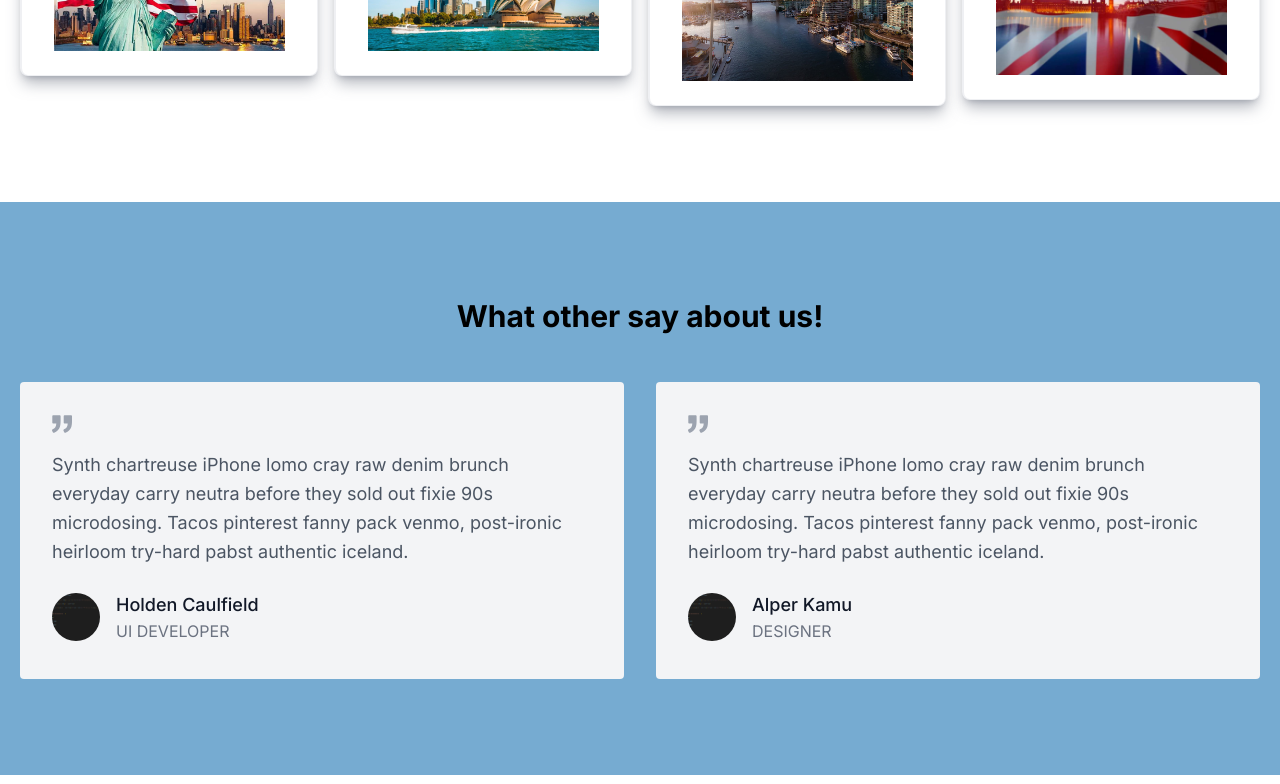
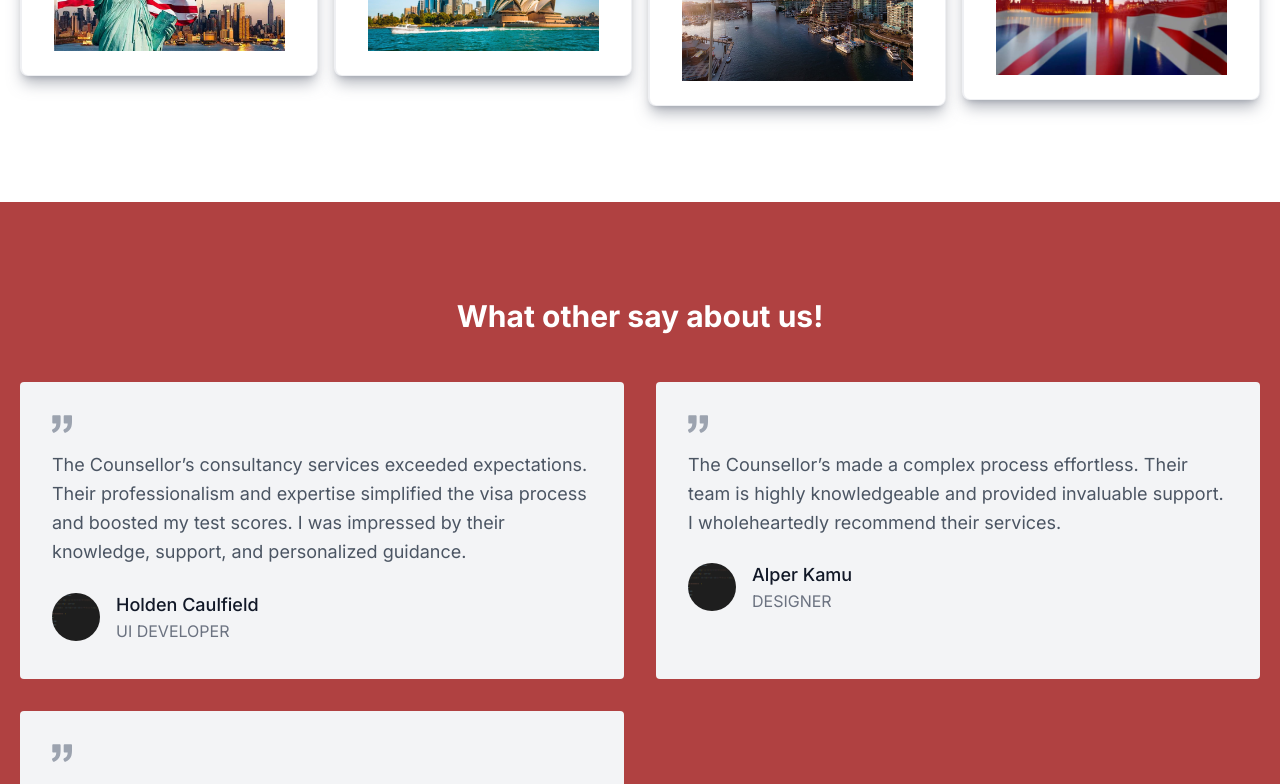
Before and after one commit to Satkar69/TheCounsellor, a Next.js app: page / in a window 1280 px wide. Shown: the part 2000-2784 px from the top of the page. Built offline with nearby package versions, Linux system fonts and the light colour scheme.

Commit message:
Updated customer reviews

```diff
--- a/src/app/components/Contact/page.tsx
+++ b/src/app/components/Contact/page.tsx
@@ -9,11 +9,11 @@
         <div className="p-8 flex flex-col gap-4 items-center">
           <div>
             <h1 className="title-font text-3xl font-bold text-black">
-              Ready to dive into projects?
+              Get in touch with us!
             </h1>
           </div>
           <div>
-            <p className="text-xl">Get in touch with our team</p>
+            <p className="text-xl">You can find us here</p>
           </div>
         </div>
         <section className="relative z-10 overflow-hidden py-20 dark:bg-dark lg:py-[120px]">
@@ -49,7 +49,7 @@
                     <div className="mt-6">
                       <button
                         type="submit"
-                        className="bg-[#0D7ABF] text-white px-4 py-2 rounded-xl hover:bg-[#0d7bbfd7]"
+                        className="bg-[#B04141] text-white px-4 py-2 rounded-xl hover:bg-[#0d7bbfd7]"
                       >
                         Send Message
                       </button>
--- a/src/app/components/Footer.tsx
+++ b/src/app/components/Footer.tsx
@@ -1,7 +1,7 @@
 const Footer = () => {
   return (
     <>
-      <footer className="bg-[#0D7ABF]">
+      <footer className="bg-[#B04141]">
         <div className="mx-auto w-full max-w-screen-xl p-4 py-6 lg:py-8">
           <div className="md:flex justify-between">
             <div className="mb-6 md:mb-0">
@@ -53,7 +53,7 @@
                   </li>
                   <li className="mb-4">
                     <a href="" className="hover:underline ">
-                      info.@asknemo.com.np
+                    nepalithe.counsellor@gmail.com
                     </a>
                   </li>
                   <li className="mb-4">
--- a/src/app/components/Header.tsx
+++ b/src/app/components/Header.tsx
@@ -61,8 +61,8 @@
           <div className="flex flex-1 items-center justify-center sm:items-stretch sm:justify-start">
             <div className="flex flex-shrink-0 items-center">
               <img
-                className="h-8 w-auto"
-                src="https://tailwindui.com/img/logos/mark.svg?color=indigo&shade=500"
+                className="h-12 w-auto"
+                src="/logo1.jpg"
                 alt="Your Company"
               />
             </div>
--- a/src/app/components/Statistics.tsx
+++ b/src/app/components/Statistics.tsx
@@ -1,7 +1,7 @@
 const StatisticsPage = () => {
   return (
     <>
-      <section className="text-[#0d7abf] body-font mt-10 mx-auto w-full max-w-screen-xl">
+      <section className="text-[#B04141] body-font mt-10 mx-auto w-full max-w-screen-xl">
         <div className="container px-5 py-24 mx-auto">
           <div className="grid grid-cols-1 gap-10 md:grid-cols-2 lg:grid-cols-4">
             <div className="flex flex-col items-center justify-center bg-white p-8 rounded-lg ">
--- a/src/app/components/Testimonial.tsx
+++ b/src/app/components/Testimonial.tsx
@@ -3,9 +3,9 @@
 const Testimonial = () => {
   return (
     <>
-      <section id="about" className="text-gray-600 body-font bg-[#76ABD1]">
+      <section id="about" className="text-gray-600 body-font bg-[#B04141]">
         <div className="container px-5 py-24 mx-auto w-full max-w-screen-xl">
-          <h1 className="flex justify-center title-font text-3xl  mb-12 font-bold text-black">
+          <h1 className="flex justify-center title-font text-3xl  mb-12 font-bold text-white">
             What other say about us!
           </h1>
           <div className="flex flex-wrap -m-4">
@@ -20,10 +20,9 @@
                   <path d="M925.036 57.197h-304c-27.6 0-50 22.4-50 50v304c0 27.601 22.4 50 50 50h145.5c-1.9 79.601-20.4 143.3-55.4 191.2-27.6 37.8-69.399 69.1-125.3 93.8-25.7 11.3-36.8 41.7-24.8 67.101l36 76c11.6 24.399 40.3 35.1 65.1 24.399 66.2-28.6 122.101-64.8 167.7-108.8 55.601-53.7 93.7-114.3 114.3-181.9 20.601-67.6 30.9-159.8 30.9-276.8v-239c0-27.599-22.401-50-50-50zM106.036 913.497c65.4-28.5 121-64.699 166.9-108.6 56.1-53.7 94.4-114.1 115-181.2 20.6-67.1 30.899-159.6 30.899-277.5v-239c0-27.6-22.399-50-50-50h-304c-27.6 0-50 22.4-50 50v304c0 27.601 22.4 50 50 50h145.5c-1.9 79.601-20.4 143.3-55.4 191.2-27.6 37.8-69.4 69.1-125.3 93.8-25.7 11.3-36.8 41.7-24.8 67.101l35.9 75.8c11.601 24.399 40.501 35.2 65.301 24.399z"></path>
                 </svg>
                 <p className="leading-relaxed mb-6 text-lg">
-                  Synth chartreuse iPhone lomo cray raw denim brunch everyday
-                  carry neutra before they sold out fixie 90s microdosing. Tacos
-                  pinterest fanny pack venmo, post-ironic heirloom try-hard
-                  pabst authentic iceland.
+                The Counsellor’s consultancy services exceeded expectations. Their professionalism and expertise simplified the visa process and boosted my test scores. I was impressed by their knowledge, support, and personalized guidance.
+
+
                 </p>
                 <a className="inline-flex items-center">
                   <Image
@@ -53,10 +52,37 @@
                   <path d="M925.036 57.197h-304c-27.6 0-50 22.4-50 50v304c0 27.601 22.4 50 50 50h145.5c-1.9 79.601-20.4 143.3-55.4 191.2-27.6 37.8-69.399 69.1-125.3 93.8-25.7 11.3-36.8 41.7-24.8 67.101l36 76c11.6 24.399 40.3 35.1 65.1 24.399 66.2-28.6 122.101-64.8 167.7-108.8 55.601-53.7 93.7-114.3 114.3-181.9 20.601-67.6 30.9-159.8 30.9-276.8v-239c0-27.599-22.401-50-50-50zM106.036 913.497c65.4-28.5 121-64.699 166.9-108.6 56.1-53.7 94.4-114.1 115-181.2 20.6-67.1 30.899-159.6 30.899-277.5v-239c0-27.6-22.399-50-50-50h-304c-27.6 0-50 22.4-50 50v304c0 27.601 22.4 50 50 50h145.5c-1.9 79.601-20.4 143.3-55.4 191.2-27.6 37.8-69.4 69.1-125.3 93.8-25.7 11.3-36.8 41.7-24.8 67.101l35.9 75.8c11.601 24.399 40.501 35.2 65.301 24.399z"></path>
                 </svg>
                 <p className="leading-relaxed mb-6  text-lg">
-                  Synth chartreuse iPhone lomo cray raw denim brunch everyday
-                  carry neutra before they sold out fixie 90s microdosing. Tacos
-                  pinterest fanny pack venmo, post-ironic heirloom try-hard
-                  pabst authentic iceland.
+                The Counsellor’s made a complex process effortless. Their team is highly knowledgeable and provided invaluable support. I wholeheartedly recommend their services.
+                </p>
+                <a className="inline-flex items-center">
+                  <Image
+                    width={300}
+                    height={300}
+                    alt="testimonial"
+                    src="/calculator.png"
+                    className="w-12 h-12 rounded-full flex-shrink-0 object-cover object-center"
+                  />
+                  <span className="flex-grow flex flex-col pl-4">
+                    <span className="title-font font-medium text-gray-900  text-lg">
+                      Alper Kamu
+                    </span>
+                    <span className="text-gray-500 text-md">DESIGNER</span>
+                  </span>
+                </a>
+              </div>
+            </div>
+            <div className="p-4 md:w-1/2 w-full">
+              <div className="h-full bg-gray-100 p-8 rounded">
+                <svg
+                  xmlns="http://www.w3.org/2000/svg"
+                  fill="currentColor"
+                  className="block w-5 h-5 text-gray-400 mb-4"
+                  viewBox="0 0 975.036 975.036"
+                >
+                  <path d="M925.036 57.197h-304c-27.6 0-50 22.4-50 50v304c0 27.601 22.4 50 50 50h145.5c-1.9 79.601-20.4 143.3-55.4 191.2-27.6 37.8-69.399 69.1-125.3 93.8-25.7 11.3-36.8 41.7-24.8 67.101l36 76c11.6 24.399 40.3 35.1 65.1 24.399 66.2-28.6 122.101-64.8 167.7-108.8 55.601-53.7 93.7-114.3 114.3-181.9 20.601-67.6 30.9-159.8 30.9-276.8v-239c0-27.599-22.401-50-50-50zM106.036 913.497c65.4-28.5 121-64.699 166.9-108.6 56.1-53.7 94.4-114.1 115-181.2 20.6-67.1 30.899-159.6 30.899-277.5v-239c0-27.6-22.399-50-50-50h-304c-27.6 0-50 22.4-50 50v304c0 27.601 22.4 50 50 50h145.5c-1.9 79.601-20.4 143.3-55.4 191.2-27.6 37.8-69.4 69.1-125.3 93.8-25.7 11.3-36.8 41.7-24.8 67.101l35.9 75.8c11.601 24.399 40.501 35.2 65.301 24.399z"></path>
+                </svg>
+                <p className="leading-relaxed mb-6  text-lg">
+                The Counsellor’s made a complex process effortless. Their team is highly knowledgeable and provided invaluable support. I wholeheartedly recommend their services.
                 </p>
                 <a className="inline-flex items-center">
                   <Image
--- a/src/app/page.tsx
+++ b/src/app/page.tsx
@@ -18,7 +18,7 @@
       <Hero />
       <StatisticsPage />
       <ServicePage />
-      {/* <Content /> */}
+      {/* <Content />  */}
       <IndustryPage />
       <Testimonial />
       <Customer />
```
Also changed, not shown: public/logo.jpg (added), public/logo1.jpg (added).
